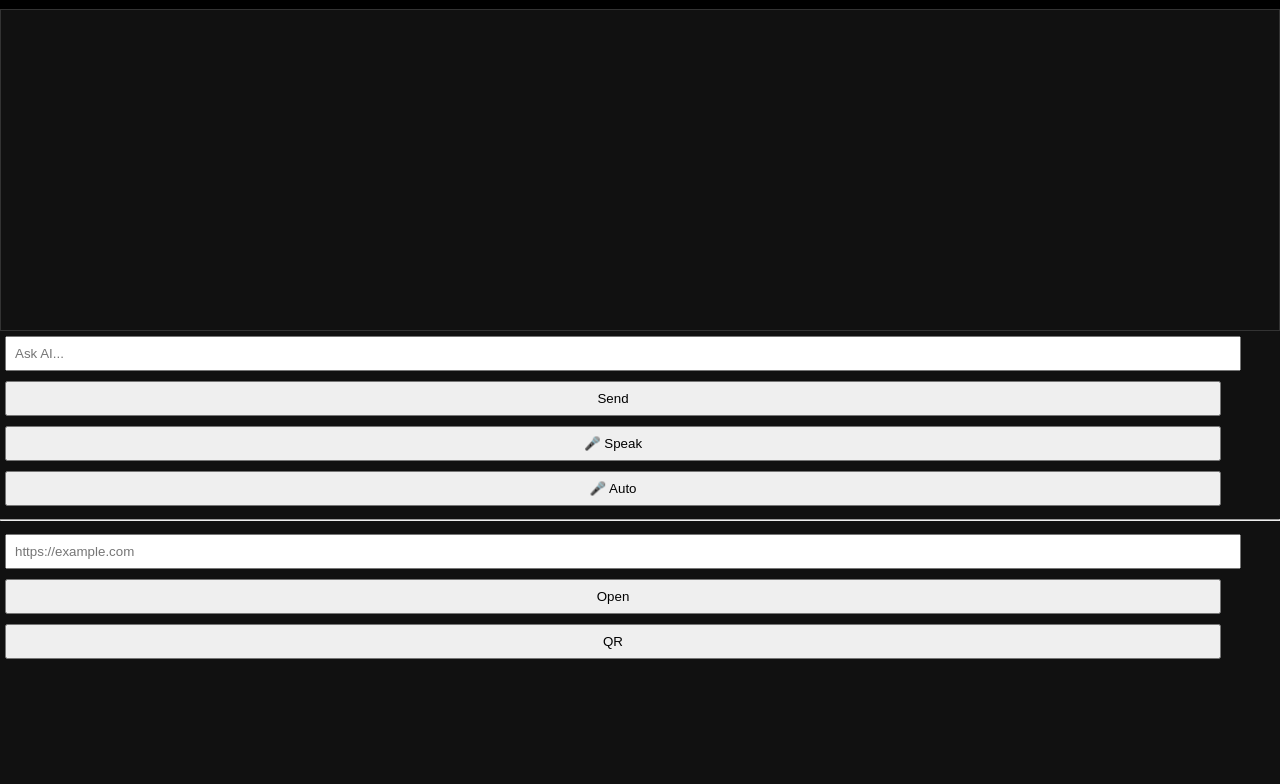
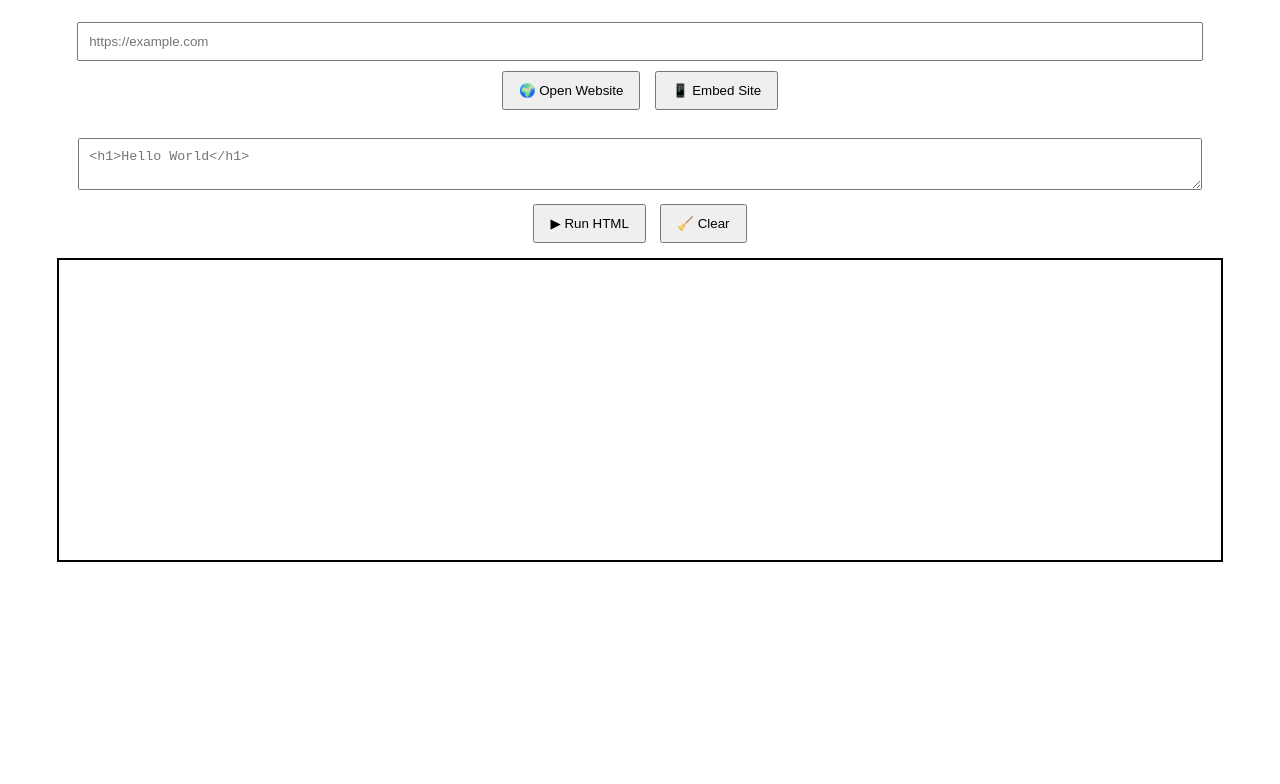
Before and after one commit to bbgeneralplus2028-star/ai-web-tool, a website: page index.html in a window 1280 px wide. Shown: the part 79-863 px from the top of the page. After the commit the page ends 800 px from the top, so only its background shows below. Drawn offline with Linux system fonts and the light colour scheme.

Commit message:
Update index.html

```diff
--- a/index.html
+++ b/index.html
@@ -1,167 +1,68 @@
 <!DOCTYPE html>
 <html>
 <head>
-  <title>AI SaaS ULTRA (Render)</title>
-
-  <!-- QR -->
-  <script src="https://cdn.jsdelivr.net/npm/qrcode/build/qrcode.min.js"></script>
+  <title>AI Web Runner Test</title>
 
   <style>
-    body { margin:0; font-family:sans-serif; background:#111; color:white; }
-    #top { padding:10px; background:#000; text-align:center; }
-    #chat { height:300px; overflow:auto; border:1px solid #333; padding:10px; }
-    .msg { margin:5px; padding:8px; border-radius:8px; }
-    .user { background:#333; }
-    .ai { background:#1e3a8a; }
-    textarea,input,button { margin:5px; padding:8px; width:95%; }
-    iframe { width:100%; height:200px; border:1px solid #444; }
+    body { font-family: sans-serif; text-align: center; padding: 20px; }
+    textarea, input { width: 90%; padding: 10px; margin: 5px; }
+    iframe { width: 95%; height: 300px; border: 2px solid black; margin-top: 10px; }
+    button { padding: 10px 15px; margin: 5px; }
   </style>
 </head>
 
 <body>
 
-<div id="top">
-  <h2>🚀 AI SaaS ULTRA (Render)</h2>
-</div>
+<h2>🧪 HTML + Web Runner Test</h2>
 
-<!-- APP (NO LOGIN VERSION FOR STABILITY FIRST) -->
-<div id="app">
+<!-- 🌐 INTERNET URL -->
+<input id="url" placeholder="https://example.com">
+<br>
 
-  <!-- CHAT -->
-  <div id="chat"></div>
-  <input id="input" placeholder="Ask AI...">
-  <button onclick="send()">Send</button>
-  <button onclick="startVoice()">🎤 Speak</button>
-  <button onclick="startVoiceContinuous()">🎤 Auto</button>
+<button onclick="openSite()">🌍 Open Website</button>
+<button onclick="embedSite()">📱 Embed Site</button>
 
-  <hr>
+<br><br>
 
-  <!-- WEB -->
-  <input id="url" placeholder="https://example.com">
-  <button onclick="openSite()">Open</button>
-  <button onclick="generateQR()">QR</button>
-  <canvas id="qrcode"></canvas>
+<!-- 💻 HTML RUNNER -->
+<textarea id="code" placeholder="<h1>Hello World</h1>"></textarea>
+<br>
 
-  <hr>
+<button onclick="runHTML()">▶ Run HTML</button>
+<button onclick="clearFrame()">🧹 Clear</button>
 
-  <!-- HTML / JS -->
-  <textarea id="htmlCode" placeholder="HTML"></textarea>
-  <button onclick="runHTML()">Run HTML</button>
-
-  <textarea id="jsCode" placeholder="JS"></textarea>
-  <button onclick="runJS()">Run JS</button>
-
-  <iframe id="preview"></iframe>
-
-  <hr>
-
-  <!-- FILE -->
-  <input type="file" onchange="uploadFile(event)">
-
-  <hr>
-
-  <!-- EDIT -->
-  <button onclick="enableEdit()">Edit Page</button>
-  <button onclick="enableHighlight()">Highlight</button>
-
-</div>
+<!-- OUTPUT -->
+<iframe id="preview"></iframe>
 
 <script>
 
-// ✅ SAME DOMAIN API
-const API_URL = "/ai";
-
-// ===== CHAT =====
-async function send(textOverride){
-  const input = document.getElementById("input");
-  const text = textOverride || input.value;
-  if(!text) return;
-
-  addMsg("You: " + text, "user");
-
-  const res = await fetch(API_URL,{
-    method:"POST",
-    headers:{"Content-Type":"application/json"},
-    body: JSON.stringify({prompt:text})
-  });
-
-  const data = await res.json();
-  const reply = data.result || "Error";
-
-  addMsg("AI: " + reply, "ai");
-  speak(reply);
-
-  input.value="";
+// ===== OPEN IN NEW TAB =====
+function openSite(){
+  let url = document.getElementById("url").value;
+  if(!url.startsWith("http")) url = "https://" + url;
+  window.open(url, "_blank");
 }
 
-function addMsg(text,type){
-  const div=document.createElement("div");
-  div.className="msg "+type;
-  div.innerText=text;
-  chat.appendChild(div);
-  chat.scrollTop = chat.scrollHeight;
+// ===== EMBED INTERNET SITE (SAFE MODE) =====
+function embedSite(){
+  let url = document.getElementById("url").value;
+  if(!url.startsWith("http")) url = "https://" + url;
+
+  document.getElementById("preview").src = url;
 }
 
-// ===== VOICE =====
-function speak(t){
-  speechSynthesis.speak(new SpeechSynthesisUtterance(t));
+// ===== RUN HTML CODE LOCALLY =====
+function runHTML(){
+  const code = document.getElementById("code").value;
+
+  const iframe = document.getElementById("preview");
+  iframe.srcdoc = code;
 }
 
-function startVoice(){
-  const SR=window.SpeechRecognition||webkitSpeechRecognition;
-  const r=new SR();
-  r.start();
-  r.onresult=e=>{
-    send(e.results[0][0].transcript);
-  };
-}
-
-function startVoiceContinuous(){
-  const SR=window.SpeechRecognition||webkitSpeechRecognition;
-  const r=new SR();
-  r.continuous=true;
-  r.onresult=e=>{
-    send(e.results[e.results.length-1][0].transcript);
-  };
-  r.start();
-}
-
-// ===== WEB =====
-function fixURL(u){return u.startsWith("http")?u:"https://"+u;}
-function openSite(){window.open(fixURL(url.value));}
-function generateQR(){QRCode.toCanvas(qrcode,fixURL(url.value));}
-
-// ===== CODE =====
-function runHTML(){preview.srcdoc=htmlCode.value;}
-function runJS(){try{new Function(jsCode.value)();}catch(e){alert(e);}}
-
-// ===== FILE =====
-function uploadFile(e){
-  const f=e.target.files[0];
-  const r=new FileReader();
-  r.onload=async()=>{
-    const res=await fetch(API_URL,{
-      method:"POST",
-      headers:{"Content-Type":"application/json"},
-      body: JSON.stringify({prompt:"Explain this:\n"+r.result})
-    });
-    const data=await res.json();
-    alert(data.result);
-  };
-  r.readAsText(f);
-}
-
-// ===== EDIT =====
-function enableEdit(){document.body.contentEditable=true;}
-function enableHighlight(){
-  document.addEventListener("mouseup",()=>{
-    let s=getSelection();
-    if(s.rangeCount){
-      let span=document.createElement("span");
-      span.style.background="yellow";
-      try{s.getRangeAt(0).surroundContents(span);}catch(e){}
-    }
-  });
+// ===== CLEAR =====
+function clearFrame(){
+  document.getElementById("preview").srcdoc = "";
+  document.getElementById("preview").src = "";
 }
 
 </script>
```
